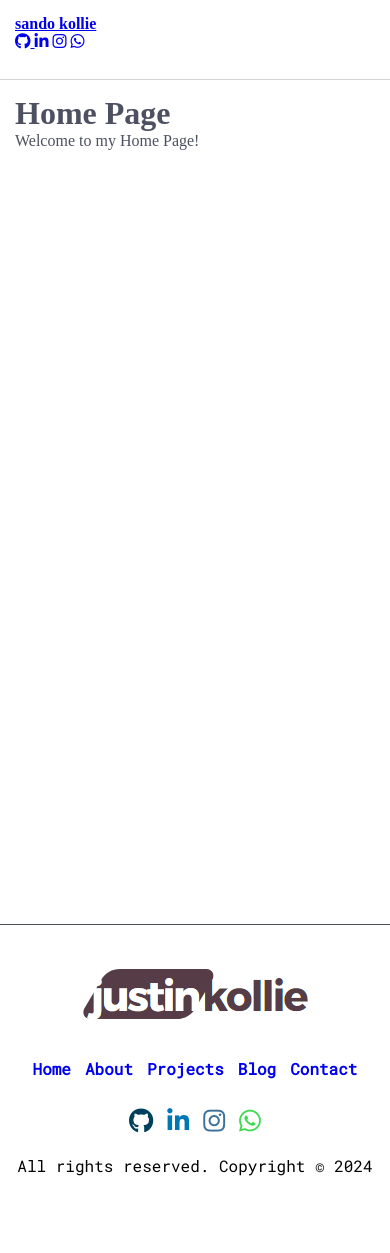
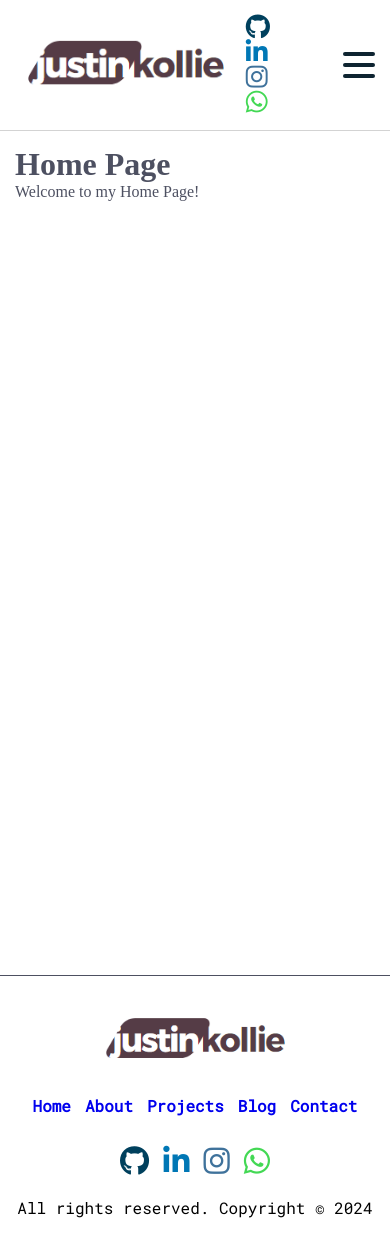
Before and after one commit to sandocodes/personal_portfolio, a Django app: page / in a window 390 px wide. Before the commit the page ends 1176 px from the top, so only its background shows below. Run offline with Django 5.2, Linux system fonts and the light colour scheme; some libraries are stand-ins or nearby versions.

Commit message:
Navbar Almost Done
Renamed logo to my_logo_1 and styled navbar. Hamburger functionality to be added later.

```diff
--- a/portfolio/website/static/base_styles.css
+++ b/portfolio/website/static/base_styles.css
@@ -36,4 +36,28 @@ body {
     background-color: var(--text_bg_color);
 }
 
+/* Social Media Stylings */
+
+.fa-github {
+    color: var(--github_color);
+}
+
+.fa-instagram {
+    color: var(--instagram_color);
+}
+
+.fa-linkedin-in {
+    color: var(--linkedin_color);
+}
+
+.fa-whatsapp {
+    color: var(--whatsapp_color);
+}
+
+footer .fa-brands {
+    font-size: 30px;
+}
+
+
+
 /* On Mobile Devices */
--- a/portfolio/website/static/footer_styles.css
+++ b/portfolio/website/static/footer_styles.css
@@ -19,7 +19,7 @@ footer .logo {
 }
 
 footer .logo img {
-    min-height: 15px;
+    height: 55px;
 }
 
 /* Page Links in the footer section */
@@ -56,25 +56,9 @@ footer .logo img {
 }
 
 .footer_social_links .fa-brands {
-    font-size: 25px;
-    color: #4e4e4e;
+    font-size: 30px;
 }
 
-.footer_social_links .fa-github {
-    color: var(--github_color);
-}
-
-.footer_social_links .fa-instagram {
-    color: var(--instagram_color);
-}
-
-.footer_social_links .fa-linkedin-in {
-    color: var(--linkedin_color);
-}
-
-.footer_social_links .fa-whatsapp {
-    color: var(--whatsapp_color);
-}
 
 /* Footer All Rights Reserved */
 .footer_arr {
--- a/portfolio/website/static/navbar_styles.css
+++ b/portfolio/website/static/navbar_styles.css
@@ -2,6 +2,58 @@ nav {
     max-width: 1300px;
     margin: auto;
     padding: 15px;
-    min-height: 80px;
+    min-height: 120px;
     border-bottom: 1px solid #d3d3d3;
+    display: flex;
+    justify-content: space-between;
+    align-items: center;
 }
+
+/* Logo */
+nav .logo img {
+    height: 60px;
+}
+
+/* Social Links */
+nav .social_links {
+    text-decoration: none;
+}
+
+nav .social_links > a {
+    margin-left: 10px;
+    text-decoration: none;
+}
+
+nav .social_links .fa-brands {
+    font-size: 25px;
+}
+
+/* Hamburger Menu */
+nav .hamburger_menu {
+    /* background-color: yellow; */
+    width: 235px;
+    display: flex;
+    justify-content: end;
+}
+
+.hamburger_menu .lines {
+    display: block;
+    height: 26px;
+    width: 32px;
+    /* position: absolute; */
+    top: 17px;
+    left: 20px;
+    z-index: 2;
+    display: flex;
+    flex-direction: column;
+    justify-content: space-between;
+    cursor: pointer;
+}
+
+.hamburger_menu .lines span {
+    display: block;
+    height: 4px;
+    width: 100%;
+    border-radius: 10px;
+    background: #0e2431;
+}
--- a/portfolio/website/templates/footer.html
+++ b/portfolio/website/templates/footer.html
@@ -4,7 +4,7 @@
 <footer>
     <!-- Add Logo Image Later -->
     <a href="{% url 'website_home' %}" class="logo">
-        <img src="{% static 'assets/my_logo_2.png' %}" alt="logo_image">
+        <img src="{% static 'assets/my_logo_1.png' %}" alt="logo_image">
     </a>
     <div class="footer_nav_links">
         <a href="{% url 'website_home' %}" class="link home">Home</a>
--- a/portfolio/website/templates/navbar.html
+++ b/portfolio/website/templates/navbar.html
@@ -1,8 +1,8 @@
-{% load bootstrap_icons %}
+{% load static %}
 
 <nav>
     <a href="{% url 'website_home' %}" class="logo">
-        <h4 class="">sando kollie</h4>
+        <img src="{% static 'assets/my_logo_1.png' %}" alt="">
     </a>
     <div class="social_links">
         <a href="https://github.com/sandocodes" target="_blank" class="social grubhub">
@@ -13,8 +13,10 @@
         <a href="#" class="social whatsapp"><i class="fa-brands fa-whatsapp"></i></a>
     </div>
     <div class="hamburger_menu">
-        <span></span>
-        <span></span>
-        <span></span>
+        <div class="lines">
+            <span class="line1"></span>
+            <span class="line2"></span>
+            <span class="line3"></span>
+        </div>
     </div>
 </nav>
```
Also changed, not shown: portfolio/website/static/assets/my_logo_1.png (renamed from portfolio/website/static/assets/my_logo_2.png).
